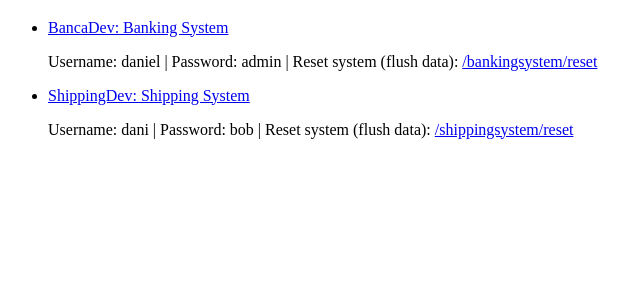
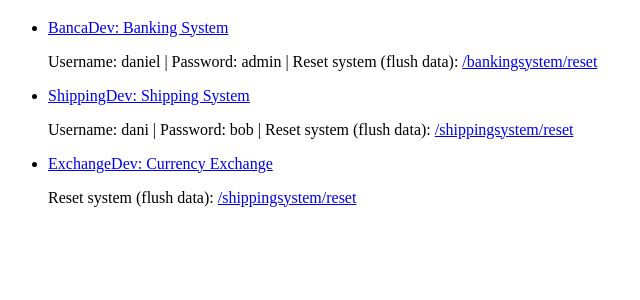
Before and after one commit to blindma1den/Programming-Skills-Level0, a Flask app: page / in a window 1280 px wide. Shown: the part 102-402 px from the top of the page, without its empty margins (0-640 px from the left). Run offline with Flask 3, Linux system fonts and the light colour scheme.

Commit message:
CurrencyExchange on frontpage template

```diff
--- a/dlimon2_solutions/templates/hello.html
+++ b/dlimon2_solutions/templates/hello.html
@@ -14,6 +14,8 @@
         <p>Username: daniel | Password: admin | Reset system (flush data): <a href="{{url_for('bankingsystem.reset')}}">/bankingsystem/reset</a></p>
         <li><a href="{{url_for('shippingsystem.hello')}}">ShippingDev: Shipping System</a>
         <p>Username: dani | Password: bob | Reset system (flush data): <a href="{{url_for('shippingsystem.reset')}}">/shippingsystem/reset</a></p>
+        <li><a href="{{url_for('currencyexchange.hello')}}">ExchangeDev: Currency Exchange</a>
+        <p>Reset system (flush data): <a href="{{url_for('shippingsystem.reset')}}">/shippingsystem/reset</a></p>
 
     </ul>
     </main>
```
